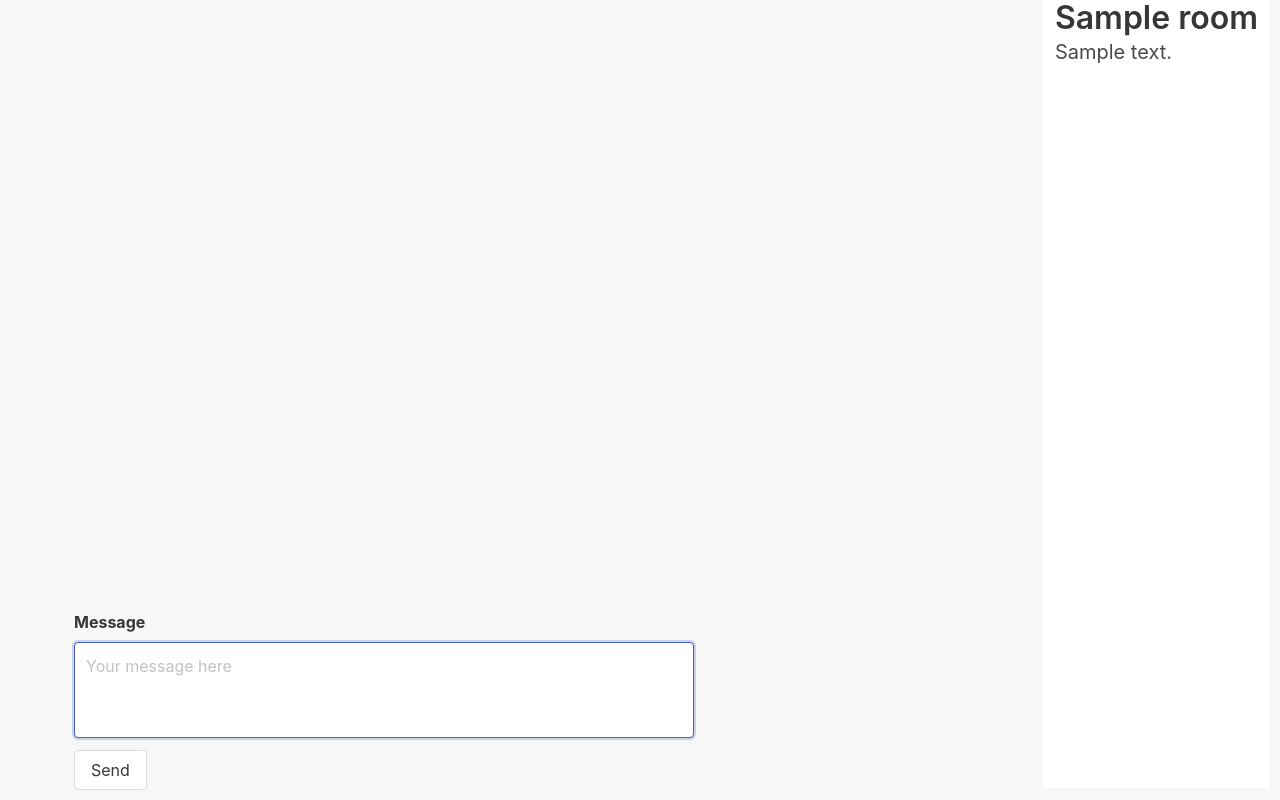
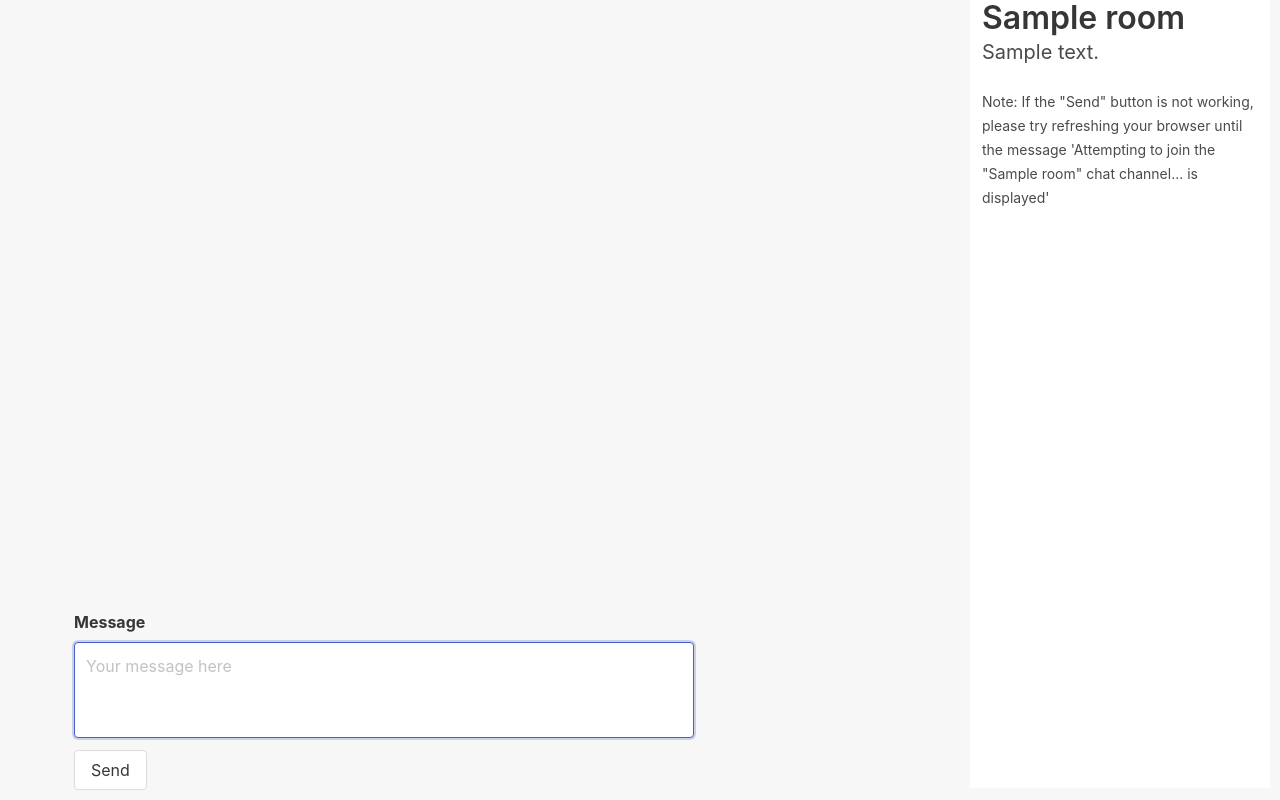
Before and after one commit to eliasposner/HoosNotes, a Django app: template scheduler/templates/chat/room_detail.html in a window 1280 px wide. Run offline with Django 3.2, Linux system fonts and the light colour scheme; the template is opened without the code that fills it: values that come from a table or form of the project are taken from there, others are empty; tables that the repository leaves empty hold one stand-in row (values such as "Sample post"); data that the repository does not hold is empty; some libraries are stand-ins or nearby versions.

Commit message:
Add user instructions for chat room bug

```diff
--- a/scheduler/templates/chat/index.html
+++ b/scheduler/templates/chat/index.html
@@ -8,7 +8,7 @@
 {% block content %}
 <div class="col d-flex justify-content-center">
 {% for room in rooms %}
-<div class="card text-center border-dark w-50">
+<div class="card shadow text-center border-dark w-50" style="border-radius: 1rem; margin: 20px;">
   <div class="card-body">
     <h5 class="card-title">{{room.name}}</h5>
     <p class="card-text">{{room.description}}</p>
--- a/scheduler/templates/chat/room_detail.html
+++ b/scheduler/templates/chat/room_detail.html
@@ -34,12 +34,15 @@
         </section>
       </div>
 
-      <div class="column sidebar">
+      <div class="column sidebar" style="max-inline-size: 300px;">
         <div class="float-right">
           <h2 class="title">{{room.name}}</h2>
           <p class="subtitle">
             {{room.description}}
           </p>
+          <small>
+            Note: If the "Send" button is not working, please try refreshing your browser until the message 'Attempting to join the "{{room.name}}" chat channel... is displayed'
+          </small>
         </div>
       </div>
 
```
